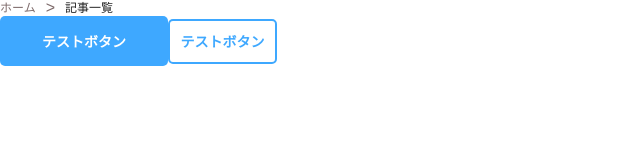
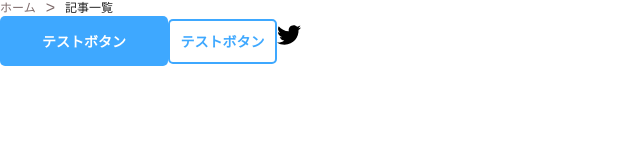
Before and after one commit to abeshi03/tech-blog, a Next.js app: page / in a window 1280 px wide. Shown: the top 160 px of the page, without its empty margins (0-640 px from the left). Built offline with nearby package versions, Linux system fonts and the light colour scheme.

Commit message:
twitterアイコンを追加

```diff
--- /dev/null
+++ b/src/assets/icons/TwitterIcon.tsx
@@ -0,0 +1,13 @@
+// - フレームワーク =======================================================================================================
+import React, {memo, VFC} from "react";
+// - アセット ============================================================================================================
+// - ルーティング =========================================================================================================
+
+/* eslint-disable-next-line react/display-name */
+export const TwitterIcon: VFC = memo((props) => {
+  return (
+    <svg xmlns="http://www.w3.org/2000/svg" width="24" height="24" viewBox="0 0 24 24">
+      <path d="M24 4.557c-.883.392-1.832.656-2.828.775 1.017-.609 1.798-1.574 2.165-2.724-.951.564-2.005.974-3.127 1.195-.897-.957-2.178-1.555-3.594-1.555-3.179 0-5.515 2.966-4.797 6.045-4.091-.205-7.719-2.165-10.148-5.144-1.29 2.213-.669 5.108 1.523 6.574-.806-.026-1.566-.247-2.229-.616-.054 2.281 1.581 4.415 3.949 4.89-.693.188-1.452.232-2.224.084.626 1.956 2.444 3.379 4.6 3.419-2.07 1.623-4.678 2.348-7.29 2.04 2.179 1.397 4.768 2.212 7.548 2.212 9.142 0 14.307-7.721 13.995-14.646.962-.695 1.797-1.562 2.457-2.549z"/>
+    </svg>
+  );
+});
--- a/src/pages/index.page.tsx
+++ b/src/pages/index.page.tsx
@@ -8,6 +8,7 @@
 // - 子コンポーネント =====================================================================================================
 import { Breadcrumb, BreadcrumbLink } from "../components/atoms/Breadcrumb/Breadcrumb";
 import { Button } from "../components/atoms/Button/Button";
+import {TwitterIcon} from "../assets/icons/TwitterIcon";
 
 // 表示テスト後ほど削除 ====================================================================================================
 const links: BreadcrumbLink[] = [
@@ -35,6 +36,7 @@
       {/*表示テスト後ほどページから削除*/}
       <Button color={"SKY_BLUE"} path={"/"} size={"BIG"}>テストボタン</Button>
       <Button color={"WHITE"} path={"/"} size={"SMALL"}>テストボタン</Button>
+      <TwitterIcon/>
     </>
   );
 };
```
